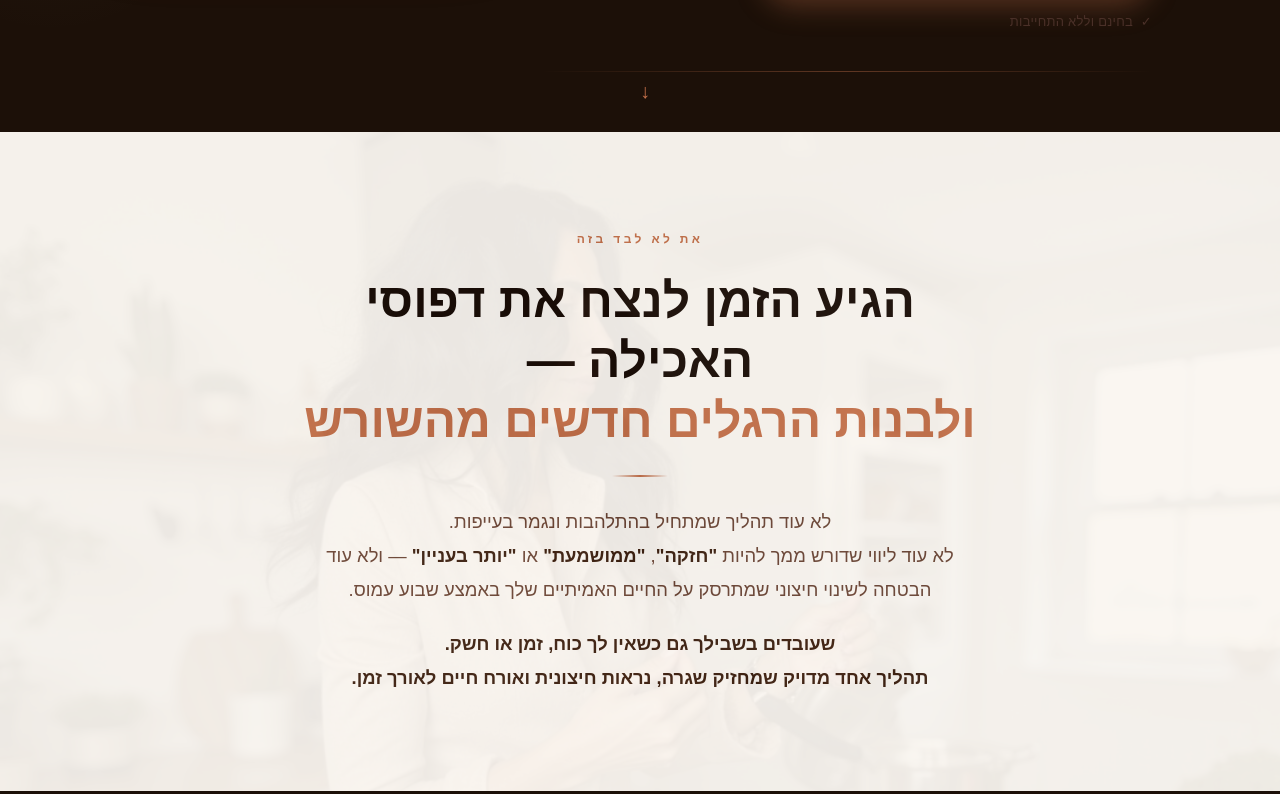
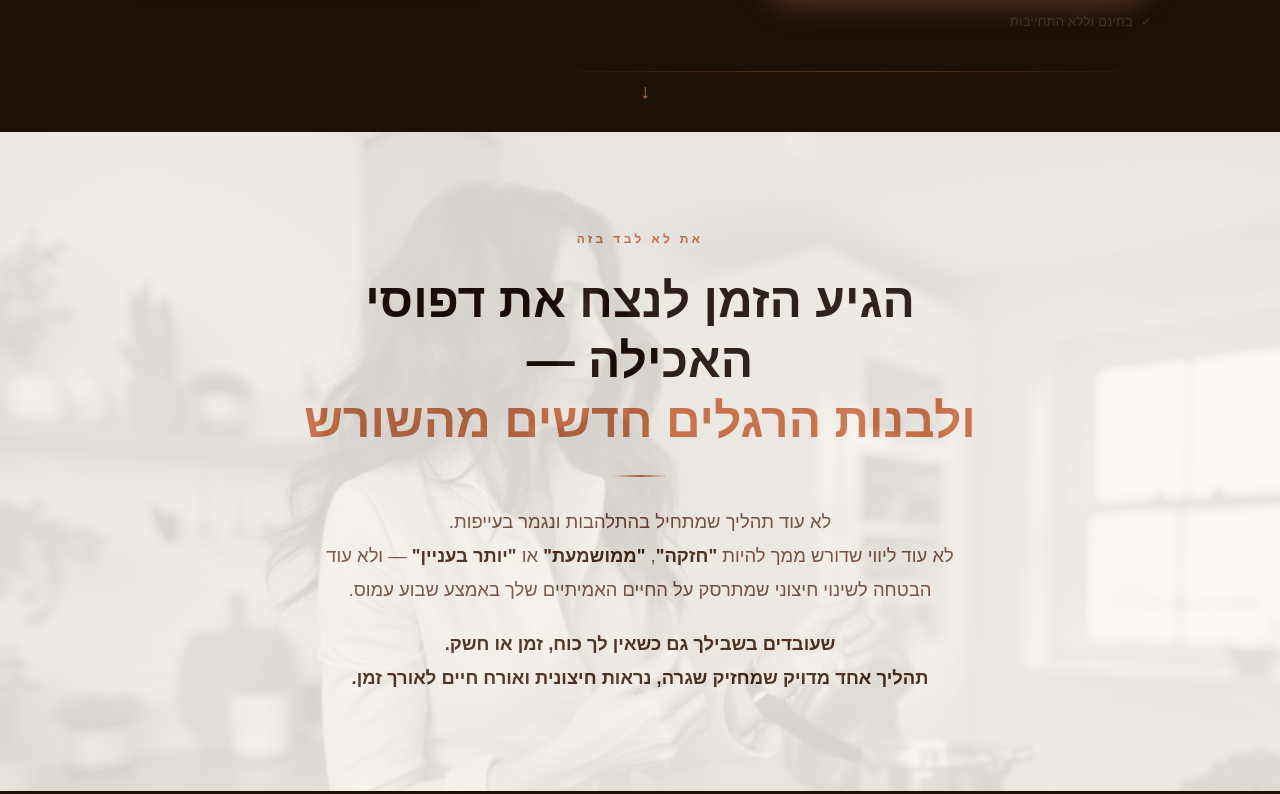
Before and after one commit to shenhav1985-netizen/floweat-landing, a Next.js app: page / in a window 1280 px wide. Shown: the part 706-1500 px from the top of the page. Built offline with nearby package versions, Linux system fonts and the light colour scheme.

Commit message:
design: increase background image visibility with blend modes

```diff
--- a/app/components/BonusesSection.tsx
+++ b/app/components/BonusesSection.tsx
@@ -44,7 +44,8 @@ export default function BonusesSection() {
         backgroundImage: 'url(/images/hero6.jpeg)',
         backgroundSize: 'cover',
         backgroundPosition: 'center 30%',
-        opacity: 0.05,
+        opacity: 0.15,
+        mixBlendMode: 'multiply',
         pointerEvents: 'none',
       }} />
       <div style={{ maxWidth: 900, margin: '0 auto', textAlign: 'center' }}>
--- a/app/components/PainSection.tsx
+++ b/app/components/PainSection.tsx
@@ -26,7 +26,8 @@ export default function PainSection() {
         backgroundImage: 'url(/images/hero3.jpg)',
         backgroundSize: 'cover',
         backgroundPosition: 'center top',
-        opacity: 0.06,
+        opacity: 0.15,
+        mixBlendMode: 'luminosity',
         pointerEvents: 'none',
       }} />
       <div ref={ref} style={{ maxWidth: 680, margin: '0 auto', textAlign: 'center' }}>
--- a/app/components/WhoSection.tsx
+++ b/app/components/WhoSection.tsx
@@ -40,7 +40,8 @@ export default function WhoSection() {
         backgroundImage: 'url(/images/hero4.png)',
         backgroundSize: 'cover',
         backgroundPosition: 'center top',
-        opacity: 0.05,
+        opacity: 0.15,
+        mixBlendMode: 'multiply',
         pointerEvents: 'none',
       }} />
       <div style={{ maxWidth: 680, margin: '0 auto', textAlign: 'center' }}>
```
